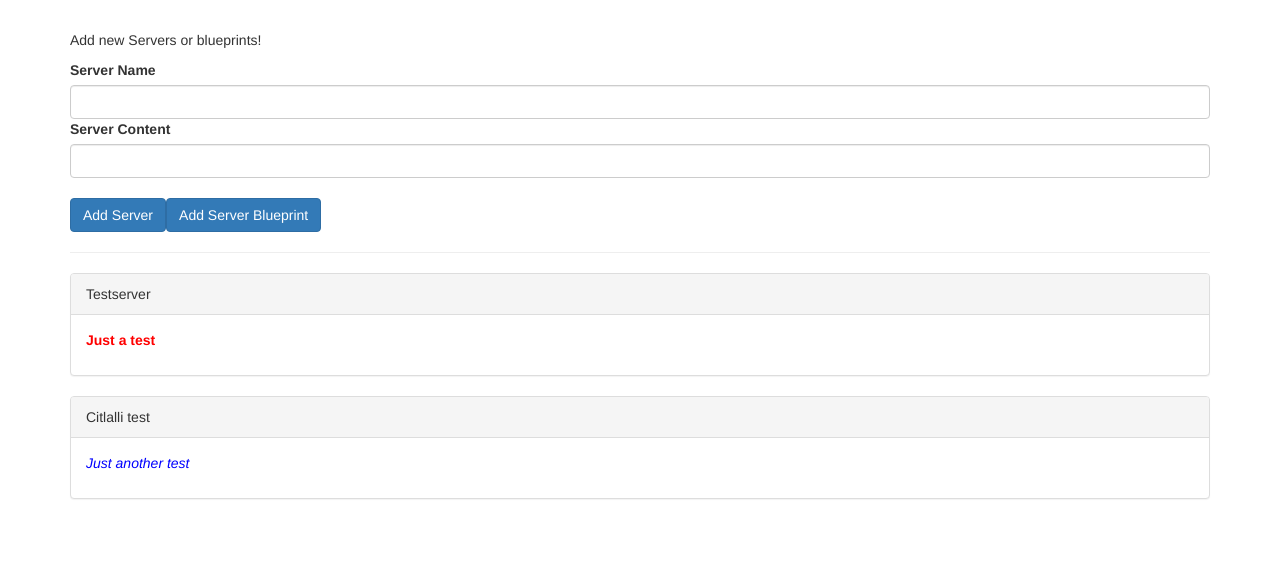
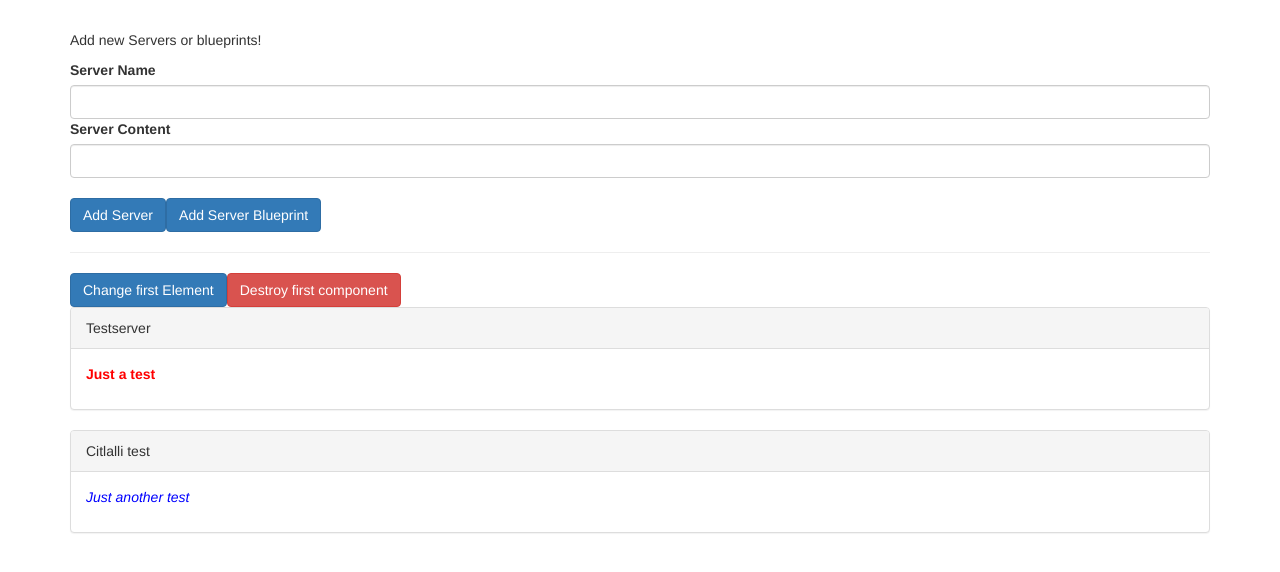
Before and after one commit to kevincastrochavez/components-databinding-angular, an Angular app: page / in a window 1280 px wide. Shown: the top 572 px of the page. Built offline with nearby package versions, Linux system fonts and the light colour scheme.

Commit message:
learned about lyfecycle methods

```diff
--- a/src/app/app.component.html
+++ b/src/app/app.component.html
@@ -6,9 +6,16 @@
   <hr />
   <div class="row">
     <div class="col-xs-12">
+      <button class="btn btn-primary" (click)="onChangeFirst()">
+        Change first Element
+      </button>
+      <button class="btn btn-danger" (click)="onDestroyFirst()">
+        Destroy first component
+      </button>
       <app-server-element
         *ngFor="let serverElement of serverElements"
         [srvElement]="serverElement"
+        [name]="serverElement.name"
       >
         <p>
           <strong *ngIf="serverElement.type === 'server'" style="color: red">{{
--- a/src/app/app.component.ts
+++ b/src/app/app.component.ts
@@ -29,4 +29,12 @@
       content: blueprintData.serverContent,
     });
   }
+
+  onChangeFirst() {
+    this.serverElements[0].name = "Changed";
+  }
+
+  onDestroyFirst() {
+    this.serverElements.splice(0, 1);
+  }
 }
--- a/src/app/server-element/server-element.component.html
+++ b/src/app/server-element/server-element.component.html
@@ -1,5 +1,6 @@
 <div class="panel panel-default">
-  <div class="panel-heading">{{ element.name }}</div>
+  <!-- <div class="panel-heading">{{ element.name }}</div> -->
+  <div class="panel-heading">{{ name }}</div>
   <div class="panel-body">
     <ng-content></ng-content>
   </div>
--- a/src/app/server-element/server-element.component.ts
+++ b/src/app/server-element/server-element.component.ts
@@ -1,4 +1,17 @@
-import { Component, Input, OnInit, ViewEncapsulation } from "@angular/core";
+import {
+  Component,
+  Input,
+  OnInit,
+  ViewEncapsulation,
+  OnChanges,
+  SimpleChanges,
+  DoCheck,
+  AfterContentInit,
+  AfterContentChecked,
+  AfterViewInit,
+  AfterViewChecked,
+  OnDestroy,
+} from "@angular/core";
 
 @Component({
   selector: "app-server-element",
@@ -7,10 +20,56 @@
   // encapsulation: ViewEncapsulation.None,
   encapsulation: ViewEncapsulation.Emulated,
 })
-export class ServerElementComponent implements OnInit {
+export class ServerElementComponent
+  implements
+    OnInit,
+    OnChanges,
+    DoCheck,
+    AfterContentInit,
+    AfterContentChecked,
+    AfterViewInit,
+    AfterViewChecked,
+    OnDestroy
+{
   @Input("srvElement") element: { type: string; name: string; content: string };
+  @Input() name: string;
 
-  constructor() {}
+  constructor() {
+    console.log("Constructor call");
+  }
 
-  ngOnInit(): void {}
+  // If you want to react to any changes and then do something with the old values, like store them
+  ngOnChanges(changes: SimpleChanges) {
+    console.log("onChanges call");
+    console.log(changes);
+  }
+
+  ngOnInit(): void {
+    console.log("ngOnInit call");
+  }
+
+  // Runs on every little change, useful for changing something manually
+  ngDoCheck() {
+    console.log("ngDoCheck call");
+  }
+
+  ngAfterContentInit() {
+    console.log("ngAfterContentInit call");
+  }
+
+  ngAfterContentChecked() {
+    console.log("ngAfterContentChecked call");
+  }
+
+  ngAfterViewInit() {
+    console.log("ngAfterViewInit call");
+  }
+
+  ngAfterViewChecked() {
+    console.log("ngAfterViewChecked call");
+  }
+
+  ngOnDestroy() {
+    console.log("ngOnDestroy call");
+  }
 }
```
